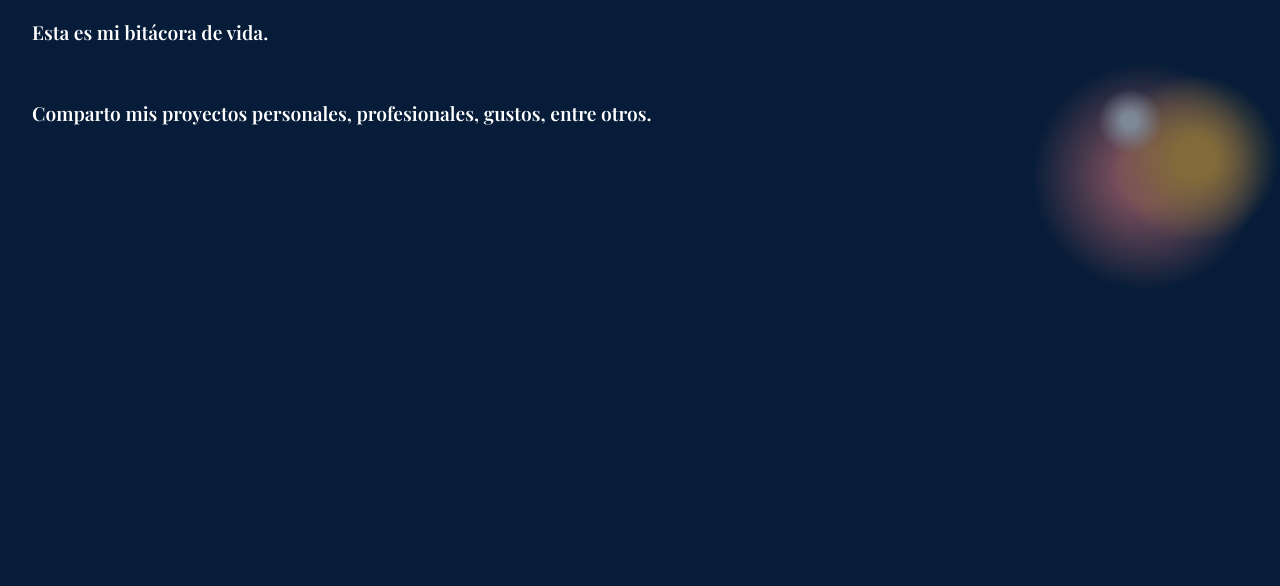
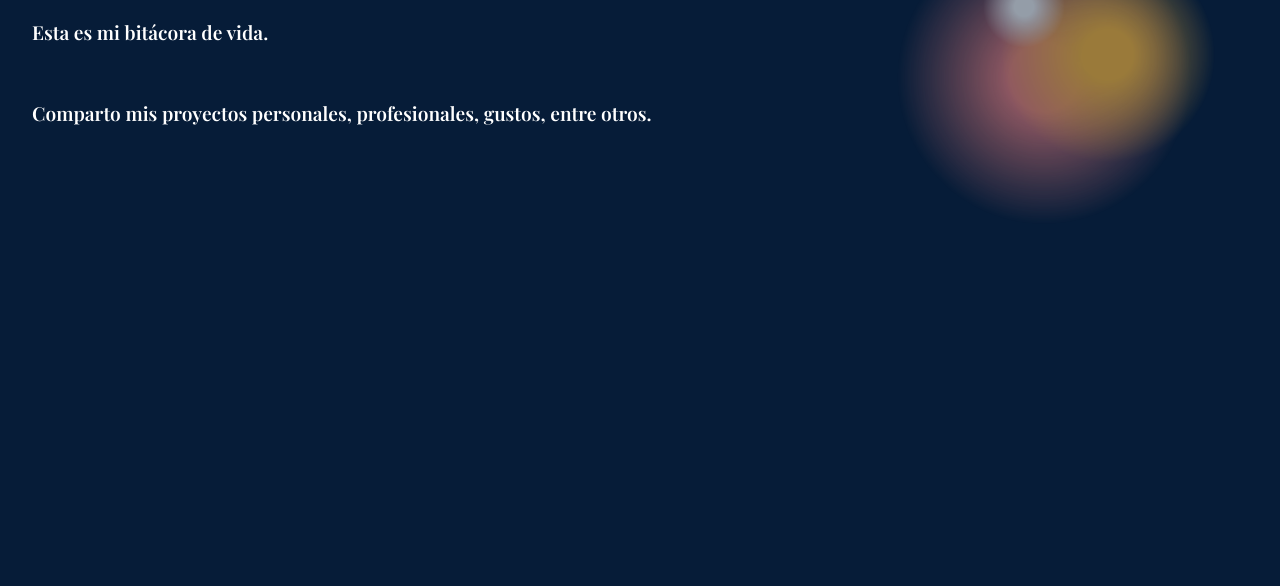
Before and after one commit to Sophita-7275/laurasophiasalazar.com, a plain HTML site: page index.html in a window 1280 px wide. Shown: the part 214-800 px from the top of the page. Drawn offline with nearby package versions, Linux system fonts and the light colour scheme.

Commit message:
Update style.css

```diff
--- a/style.css
+++ b/style.css
@@ -79,15 +79,16 @@ p {
 
 .glow-img {
   position: absolute;
-  right: 0;
-  top: 50%;
-  transform: translateY(-50%);
-  width: 250px;
+  top: 30%;
+  right: 5%;
+  transform: translateY(-30%);
+  width: 320px;
   max-width: 80vw;
-  opacity: 0.5;
+  opacity: 0.6;
   z-index: 0;
   pointer-events: none;
 }
+
 
 
 
```
